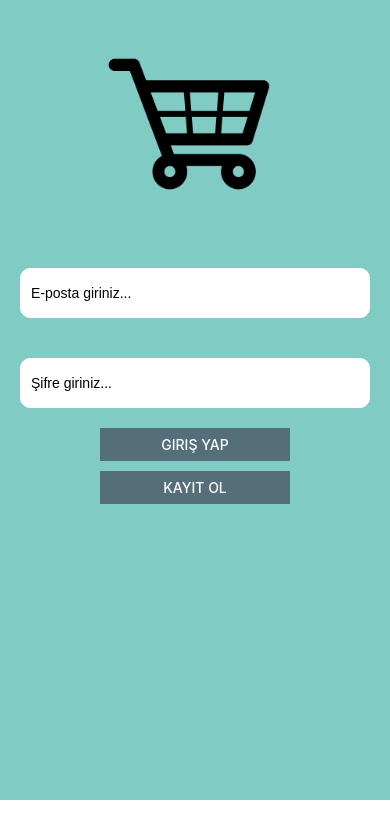
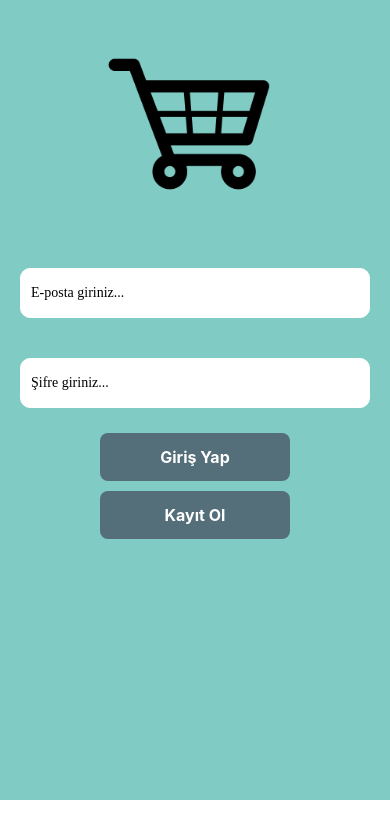
Before and after one commit to farukci/react-native-login-page, a React Native app: screen / in a window 390 px wide. Shown: the top 838 px of the page. Built offline with nearby package versions, Linux system fonts and the light colour scheme.

Commit message:
5th commit

```diff
--- a/src/App.js
+++ b/src/App.js
@@ -11,6 +11,8 @@ import {
 } from 'react-native';
 
 import ShoppingCart from './components/ShoppingCart';
+import FlatButton from "./components/button";
+import SecondPage from "./components/secondPage";
 
 
 const App = () => {
@@ -34,21 +36,8 @@ const App = () => {
         defaultValue={""}
         autoCorrect={false}
       />
-      <View style={styles.buttons}>
-        <Button
-          color="#546E7A"
-          title="Giriş Yap"
-          onPress={() => {}}
-        />
-      </View>
-      <View style={styles.buttons}>
-        <Button
-          color="#546E7A"
-          borderRadius= ""
-          title="Kayıt Ol"
-          onPress={() => {}}
-        />
-      </View>
+      <FlatButton text="Giriş Yap" onPress={() => {}}/>
+      <FlatButton text="Kayıt Ol" onPress={() => {}}/>
     </View>
   );
 };
@@ -67,7 +56,7 @@ const styles = StyleSheet.create({
     borderRadius: 10,
     height: 50,
     backgroundColor: "white",
-    fontFamily: "arial",
+    fontFamily: "none",
   },
   buttons: {
     marginLeft: 100,
--- /dev/null
+++ b/src/components/button.js
@@ -0,0 +1,31 @@
+import React from "react";
+import { StyleSheet, TouchableOpacity, Text, View} from "react-native";
+
+export default function FlatButton({ text, onPress}){
+    return(
+        <TouchableOpacity onPress={onPress}>
+            <View style={styles.button}>
+    <Text style={styles.buttonText}>{text}</Text>
+            </View>
+        </TouchableOpacity>
+    )
+}
+
+const styles = StyleSheet.create({
+    button: {
+        borderRadius: 8,
+        paddingVertical: 14,
+        paddingHorizontal: 10,
+        backgroundColor: "#546E7A",
+        margin: 5,
+        marginLeft: 100,
+        marginRight: 100,
+    },
+    buttonText: {
+        color: "white",
+        fontWeight: "bold",
+        textTransform: "capitalize",
+        fontSize: 16,
+        textAlign: "center",
+    }
+})
```
